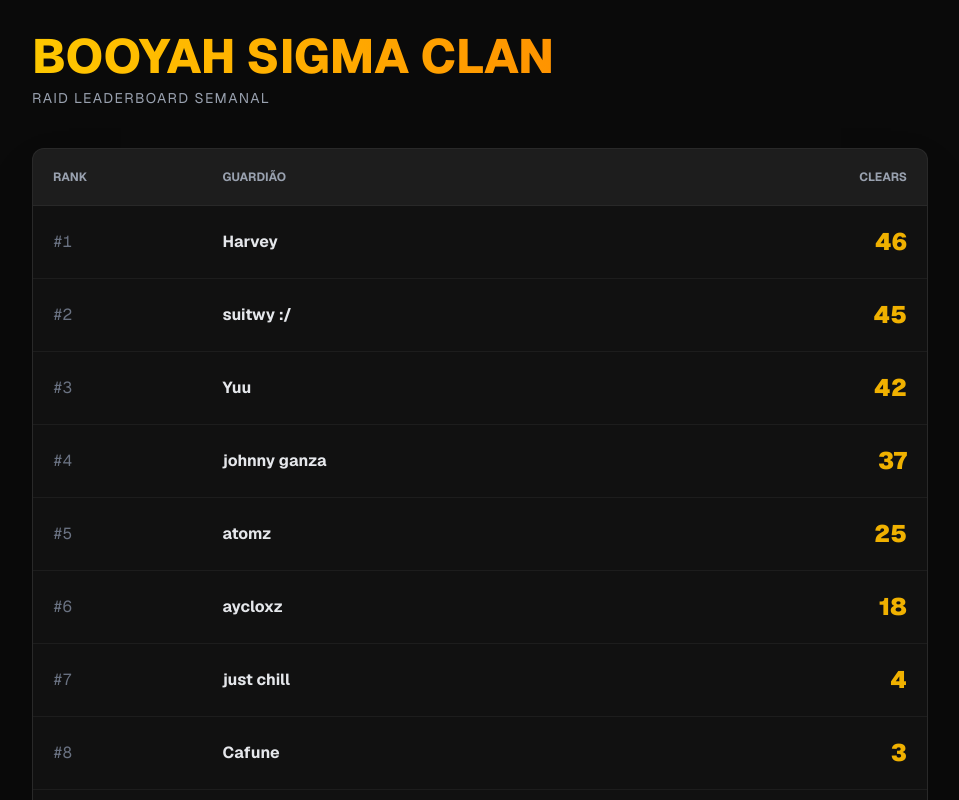
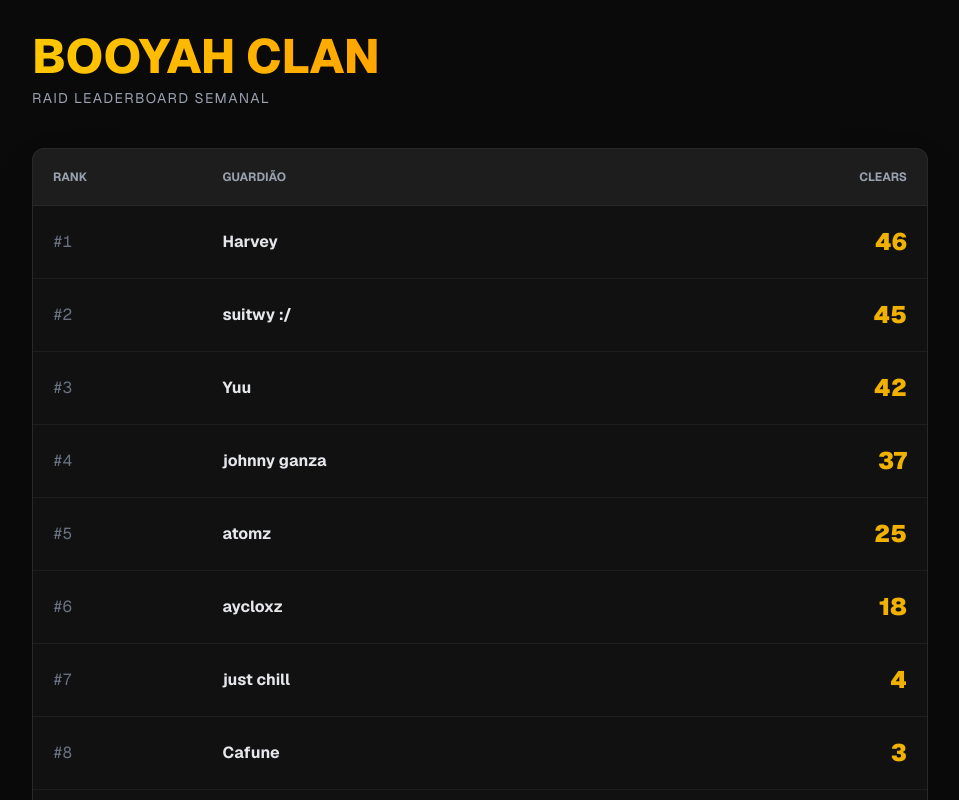
Before and after one commit to gui198gui/booyahtracker, a Next.js app in the folder booyah-tracker/: page / in a window 1280 px wide. Shown: the top 800 px of the page, without its empty margins (160-1119 px from the left). Built offline with nearby package versions, Linux system fonts and the light colour scheme.

Commit message:
Update page.tsx

```diff
--- a/booyah-tracker/app/page.tsx
+++ b/booyah-tracker/app/page.tsx
@@ -5,7 +5,7 @@ export default function Home() {
     <main className="min-h-screen bg-[#0a0a0a] text-white p-8 font-sans">
       <div className="max-w-4xl mx-auto">
         <h1 className="text-5xl font-extrabold mb-2 bg-gradient-to-r from-yellow-400 to-orange-500 text-transparent bg-clip-text">
-          BOOYAH SIGMA CLAN
+          BOOYAH CLAN
         </h1>
         <p className="text-gray-400 mb-10 tracking-widest uppercase text-sm">Raid Leaderboard Semanal</p>
 
```
